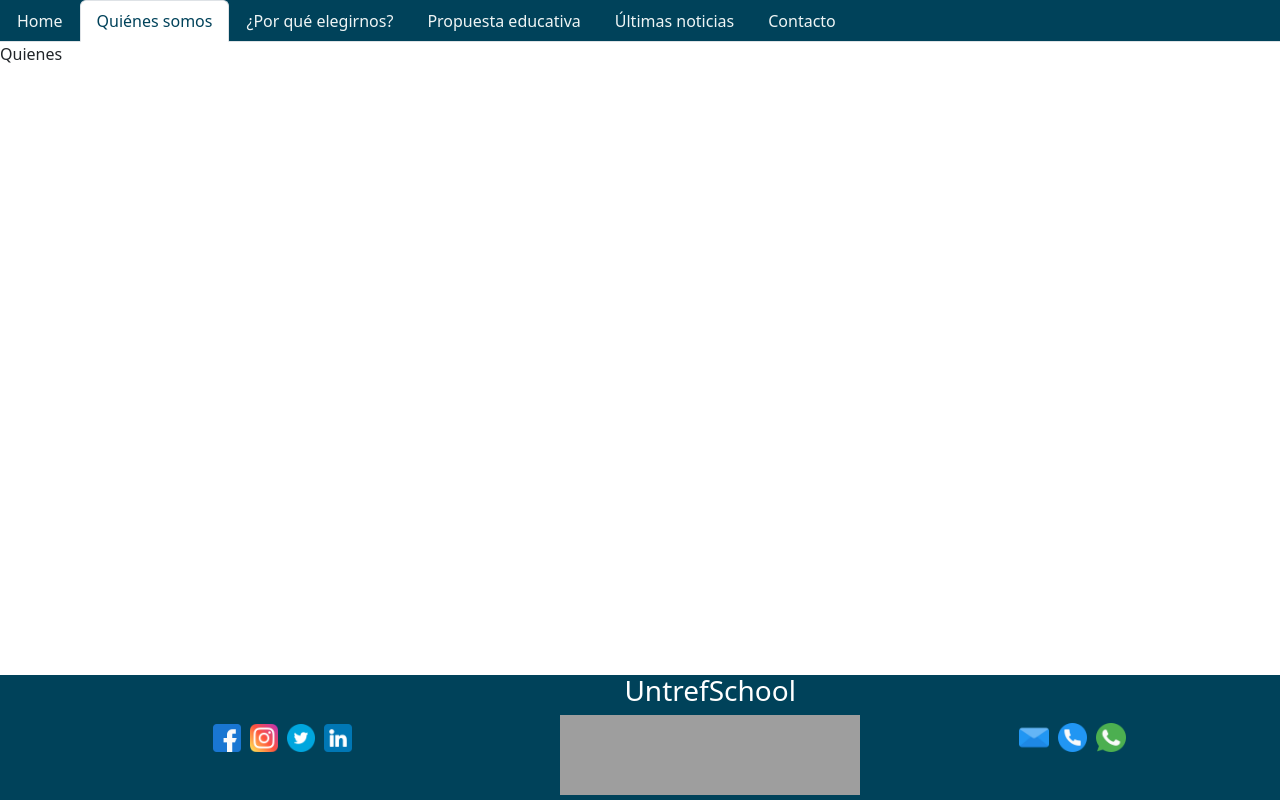
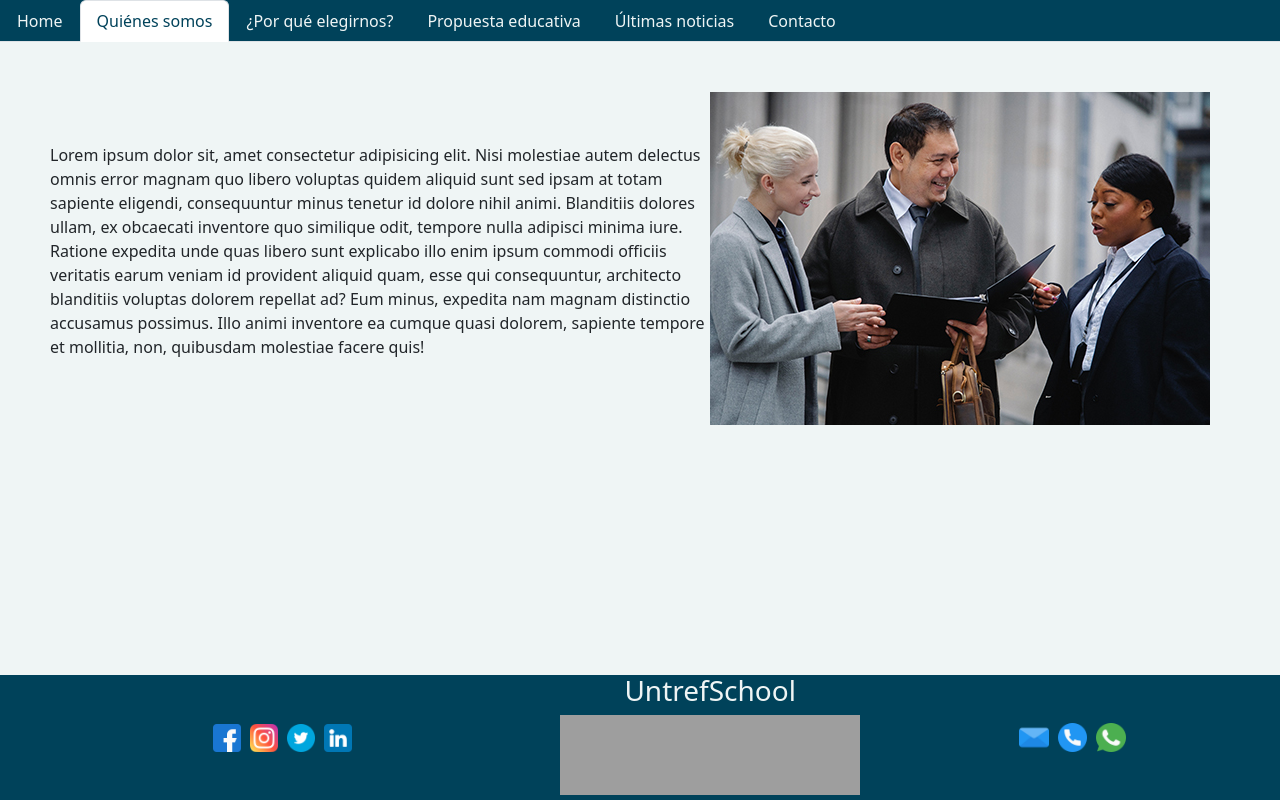
Before and after one commit to pdousset/PROYECTO-INTEGRADOR-WEB-UNTREFSCHOOL, a plain HTML site: page index.html in a window 1280 px wide. Both pictures are taken after a click on the tab "Quiénes somos". Drawn offline with nearby package versions, Linux system fonts and the light colour scheme; grey boxes are pictures that could not be loaded.

Commit message:
Add files via upload

```diff
--- a/css/style.css
+++ b/css/style.css
@@ -44,7 +44,7 @@ height: 90vh;
     bottom: 0;
     width: 100%;
     background-color: #00425A;
-    color: white;
+    color: #EFF5F5;
     text-align: center;
     height: 125px;
     display: flex;
@@ -61,3 +61,16 @@ height: 90vh;
     width: 7%;
     margin-left: 5px;
 }
+.activo {
+display: flex;
+align-items: center;
+padding: 50px;
+}
+.activo IMG{
+    margin-right: 20px;
+}
+
+.tab-content{
+    background-color: #EFF5F5;
+
+}
--- a/index.html
+++ b/index.html
@@ -37,12 +37,23 @@
       <section>
       <div class="tab-content" id="myTabContent">
         <div class="tab-pane fade show active" id="home-tab-pane" role="tabpanel" aria-labelledby="home-tab" tabindex="0"><H1>UntrefSchool</H1></div>
-        <div class="tab-pane fade" id="quienes-tab-pane" role="tabpanel" aria-labelledby="quienes-tab" tabindex="0">Quienes
+        <div class="tab-pane fade" id="quienes-tab-pane" role="tabpanel" aria-labelledby="quienes-tab" tabindex="0">
 
-        </div>
-        <div class="tab-pane fade" id="porque-tab-pane" role="tabpanel" aria-labelledby="porque-tab" tabindex="0">Porque</div>
-        <div class="tab-pane fade" id="propuesta-pane" role="tabpanel" aria-labelledby="propuesta-tab" tabindex="0">propuestas</div>
-        <div class="tab-pane fade" id="news-tab-pane" role="tabpanel" aria-labelledby="news-tab" tabindex="0">noticias</div>
+            <div class="activo">
+<p>Lorem ipsum dolor sit, amet consectetur adipisicing elit. Nisi molestiae autem delectus omnis error magnam quo libero voluptas quidem aliquid sunt sed ipsam at totam sapiente eligendi, consequuntur minus tenetur id dolore nihil animi. Blanditiis dolores ullam, ex obcaecati inventore quo similique odit, tempore nulla adipisci minima iure. Ratione expedita unde quas libero sunt explicabo illo enim ipsum commodi officiis veritatis earum veniam id provident aliquid quam, esse qui consequuntur, architecto blanditiis voluptas dolorem repellat ad? Eum minus, expedita nam magnam distinctio accusamus possimus. Illo animi inventore ea cumque quasi dolorem, sapiente tempore et mollitia, non, quibusdam molestiae facere quis! </p>
+        <img src="./images/somos.jpg" alt="">
+</div></div>
+        <div class="tab-pane fade" id="porque-tab-pane" role="tabpanel" aria-labelledby="porque-tab" tabindex="0"><div class="activo">
+            <p>Lorem ipsum dolor sit, amet consectetur adipisicing elit. Nisi molestiae autem delectus omnis error magnam quo libero voluptas quidem aliquid sunt sed ipsam at totam sapiente eligendi, consequuntur minus tenetur id dolore nihil animi. Blanditiis dolores ullam, ex obcaecati inventore quo similique odit, tempore nulla adipisci minima iure. Ratione expedita unde quas libero sunt explicabo illo enim ipsum commodi officiis veritatis earum veniam id provident aliquid quam, esse qui consequuntur, architecto blanditiis voluptas dolorem repellat ad? Eum minus, expedita nam magnam distinctio accusamus possimus. Illo animi inventore ea cumque quasi dolorem, sapiente tempore et mollitia, non, quibusdam molestiae facere quis! </p>
+                    <img src="./images/porque.jpg" alt="">
+            </div></div>
+        <div class="tab-pane fade" id="propuesta-tab-pane" role="tabpanel" aria-labelledby="propuesta-tab" tabindex="0"><div class="activo">
+            <p>Lorem ipsum dolor sit, amet consectetur adipisicing elit. Nisi molestiae autem delectus omnis error magnam quo libero voluptas quidem aliquid sunt sed ipsam at totam sapiente eligendi, consequuntur minus tenetur id dolore nihil animi. Blanditiis dolores ullam, ex obcaecati inventore quo similique odit, tempore nulla adipisci minima iure. Ratione expedita unde quas libero sunt explicabo illo enim ipsum commodi officiis veritatis earum veniam id provident aliquid quam, esse qui consequuntur, architecto blanditiis voluptas dolorem repellat ad? Eum minus, expedita nam magnam distinctio accusamus possimus. Illo animi inventore ea cumque quasi dolorem, sapiente tempore et mollitia, non, quibusdam molestiae facere quis! </p>
+                    <img src="./images/propuesta.jpg" alt="">
+            </div></div>
+        <div class="tab-pane fade" id="news-tab-pane" role="tabpanel" aria-labelledby="news-tab" tabindex="0"><div class="activo">
+
+            </div></div>
         <div class="tab-pane fade" id="contacto-tab-pane" role="tabpanel" aria-labelledby="contacto-tab" tabindex="0">contacto</div>
 </section>
       </div>
```
Also changed, not shown: images/noticias1.jpg (added), images/noticias2.jpg (added), images/noticias3.jpg (added), images/noticias4.jpg (added), images/pibes.jpg (added), images/porque.jpg (added), images/propuesta.jpg (added), images/somos.jpg (added).
